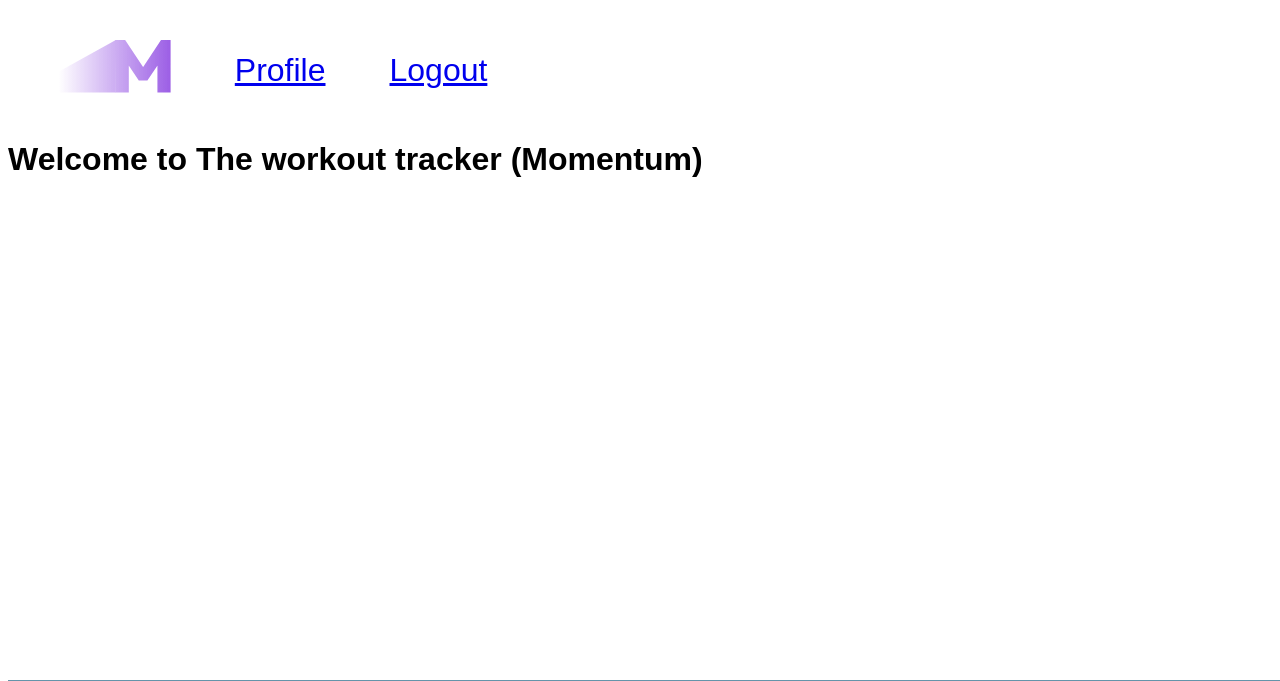
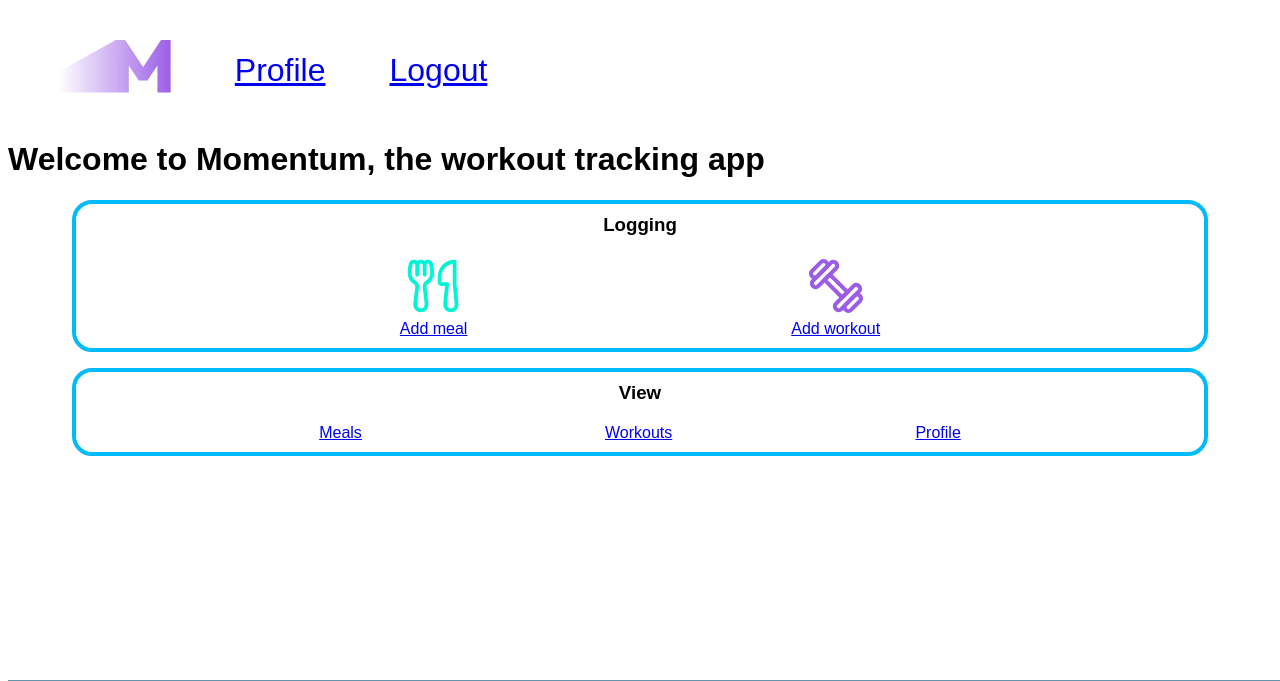
Before and after one commit to Lilley-DL/Momentum, a Flask app: page / in a window 1280 px wide. Shown: the top 681 px of the page. Run offline with Flask 3, Linux system fonts and the light colour scheme; the visitor is signed in with stand-in values (Sample User, id 1).

Commit message:
added some icons. made changes to index

```diff
--- a/static/style.css
+++ b/static/style.css
@@ -73,5 +73,33 @@ footer{
     min-height: 20%;
 }
 
+/* nav cards  */
+.nav-card-wrapper{
+    margin: 2vh 5vw;
+    display: flex;
+    flex-direction: column;
+
+    border: 4px solid #00BBF9 ;
+    border-radius: 20px;
+
+}
+
+.nav-card-wrapper h3{
+    align-self: center;
+    margin:  10px 0;
+}
+
+.card-links{
+    display: flex;
+    flex-direction: row;
+    justify-content: space-evenly;
+    margin: 10px 0;
+}
+
+.card-link{
+    display: flex;
+    flex-direction: column;
+    align-items: center;
+}
 
 /* ADD workout */
--- a/templates/index.html
+++ b/templates/index.html
@@ -5,7 +5,33 @@
 
 
 {% block content %}
-<h1>Welcome to The workout tracker (Momentum)</h1>
+<h1>Welcome to Momentum, the workout tracking app</h1>
+
+{% if current_user.is_authenticated %}
+    <div id="logging-nav" class="nav-card-wrapper">
+        <h3>Logging</h3>
+        <div class="card-links">
+            <div class="card-link">
+                <a href="{{url_for('createEntry')}}"><img src="{{ url_for('static', filename='icons/food_icon1.svg') }}" alt="" width="60"></a>
+                <a href="{{url_for('createEntry')}}">Add meal</a>
+            </div>
+            <div class="card-link">
+                <a href="{{url_for('addWorkout')}}"><img src="{{ url_for('static', filename='icons/dumbell_icon.svg') }}" alt="" width="60"></a>
+                <a href="{{url_for('addWorkout')}}">Add workout</a>
+            </div>
+        </div>
+    </div>
+
+    <div id="profile-nav" class="nav-card-wrapper">
+        <h3>View</h3>
+        <div class="card-links">
+            <a href="{{url_for('viewMeals')}}">Meals</a>
+            <a href="#">Workouts</a>
+            <a href="#">Profile</a>
+        </div>
+    </div>
+{% endif %}
+
 
 {% endblock  %}
 
```
Also changed, not shown: static/icons/dumbell_icon.png (added), static/icons/dumbell_icon.svg (added), static/icons/food_icon1.png (added), static/icons/food_icon1.svg (added).
